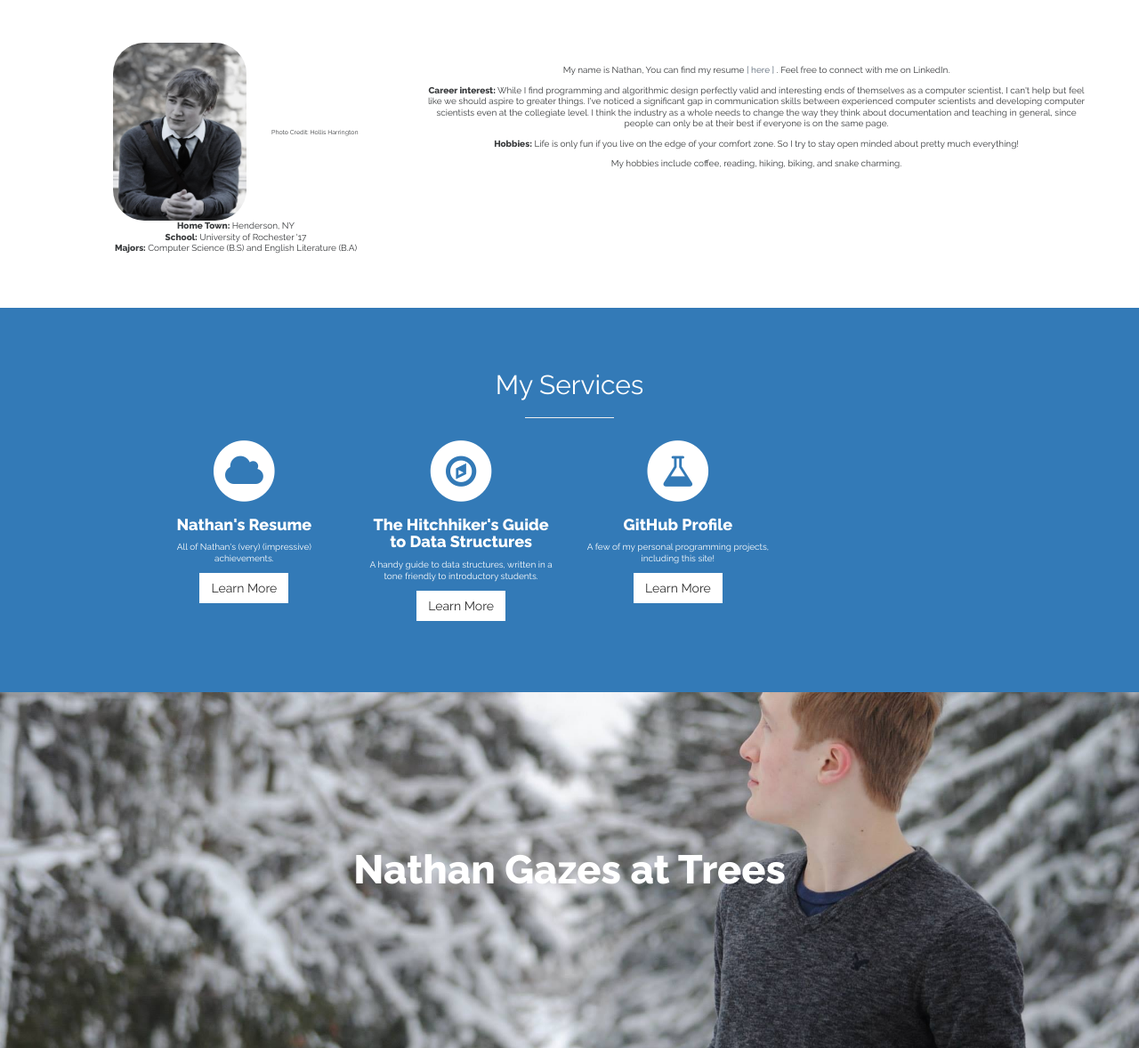
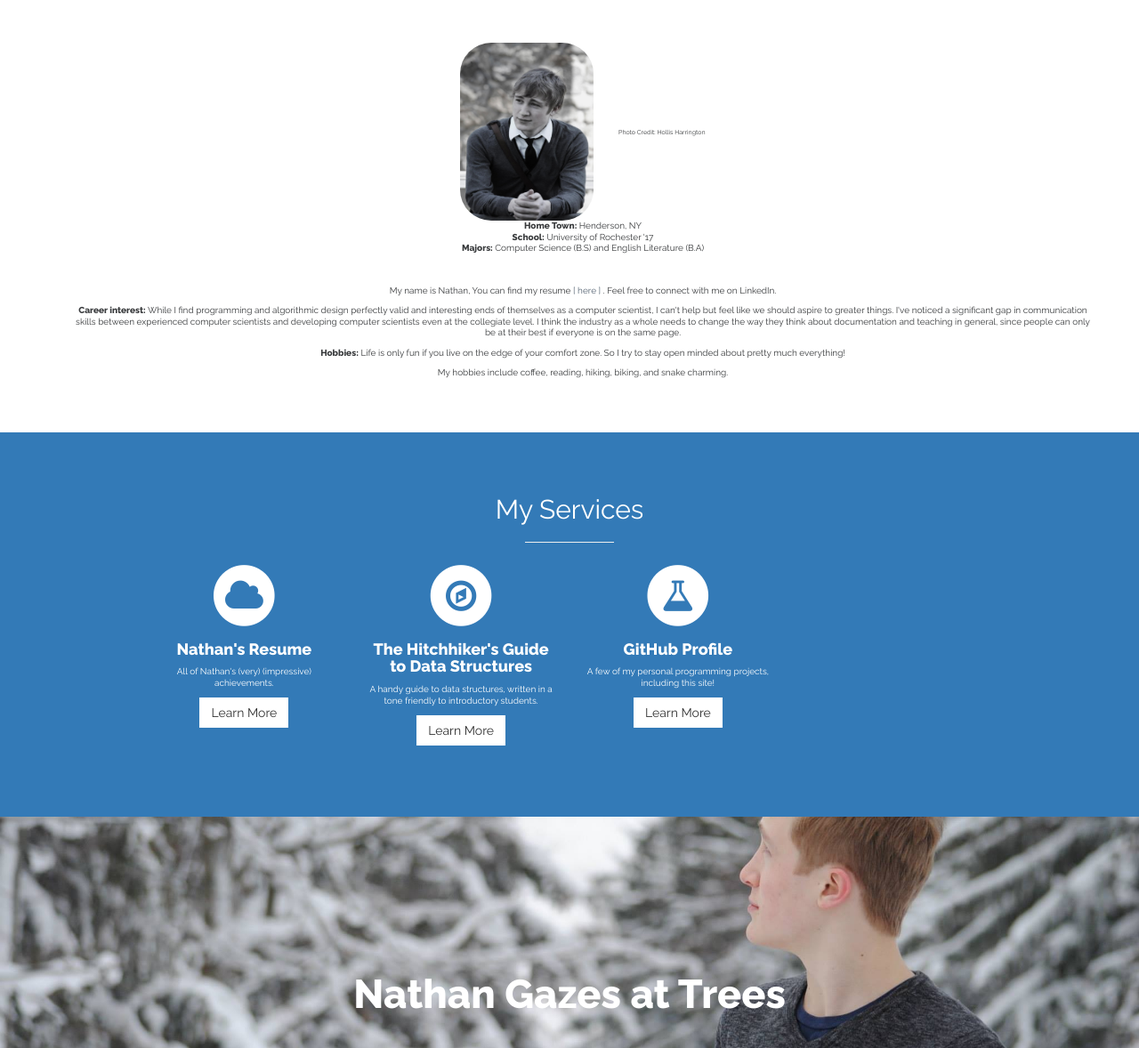
Before and after one commit to nathan-contino/nathan-contino.github.io, a Jekyll site: the page built from index.html, in a window 1280 px wide. Shown: the part 902-2080 px from the top of the page at 89% size. Built offline with Jekyll 4.4.1, drawn with Linux system fonts in a browser that asks for light colours; grey boxes are pictures that could not be loaded.

Commit message:
about tweak
Former-commit-id: bdbd55e606dca7418960a12c234cae050b1bc2d7 [formerly 3ca240dd3a2de25b155fde87295e0f8e42359b26] [formerly 26408dc42242af8a63641207b47741e0d6adb8ae [formerly 512befc7e9d4f9f69c5355c893e25ffce1faa2c2]]
Former-commit-id: 75af9b4e2f40475519fec1eb4fe0ba635cc7ef67 [formerly df31f7c4ac4f030412a0403677c75523c9d5e584]
Former-commit-id: 2868b2769d94df0950883fcdb346dd3a50cc0563

```diff
--- a/_includes/about.html
+++ b/_includes/about.html
@@ -3,7 +3,7 @@
   <div class="background-white">
       <div id="profile" class="container">
     <div class="row">
-      <div class="col-md-4" >
+      <div class="col-lg-12 text-center" >
     <img src="{{ site.baseurl }}img/me.jpg" alt="me" style="border-radius: 35px;" width="150" height="200"></img>
     <h6 style="display: inline;font-size:70%;">&nbsp;&nbsp;&nbsp;&nbsp;&nbsp;&nbsp;&nbsp;&nbsp;&nbsp;&nbsp;&nbsp;&nbsp;&nbsp; Photo Credit: Hollis Harrington</h6>
     <p>
@@ -14,8 +14,7 @@
       </p>
   <span class="glyphicons glyphicons-star"></span>
   </div>
-
-  <div class="col-md-8">
+  <div class="col-lg-12 text-center">
     <p>
     <br><br>
       My name is Nathan, You can find my resume     <a href="{{ site.baseurl }}public/Nathan_Contino_Resume.pdf"> [ here ]</a>
```
